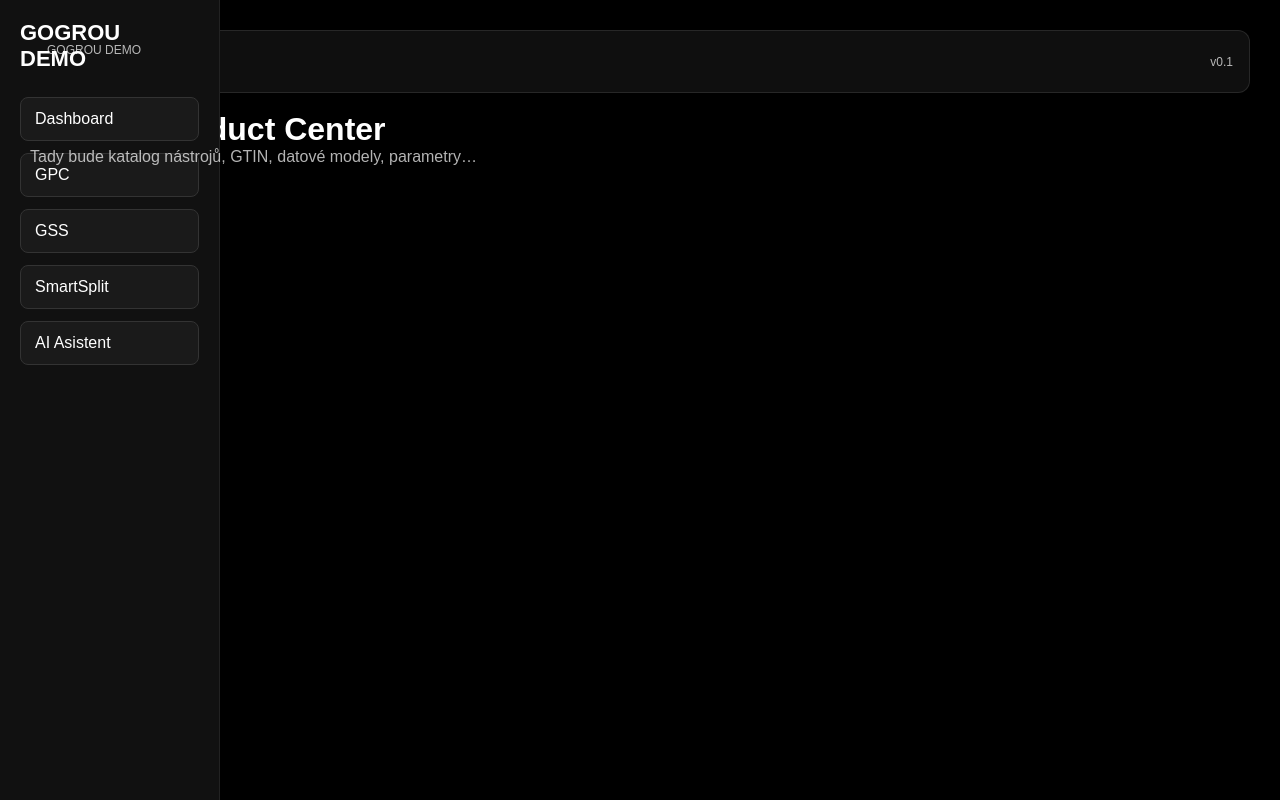
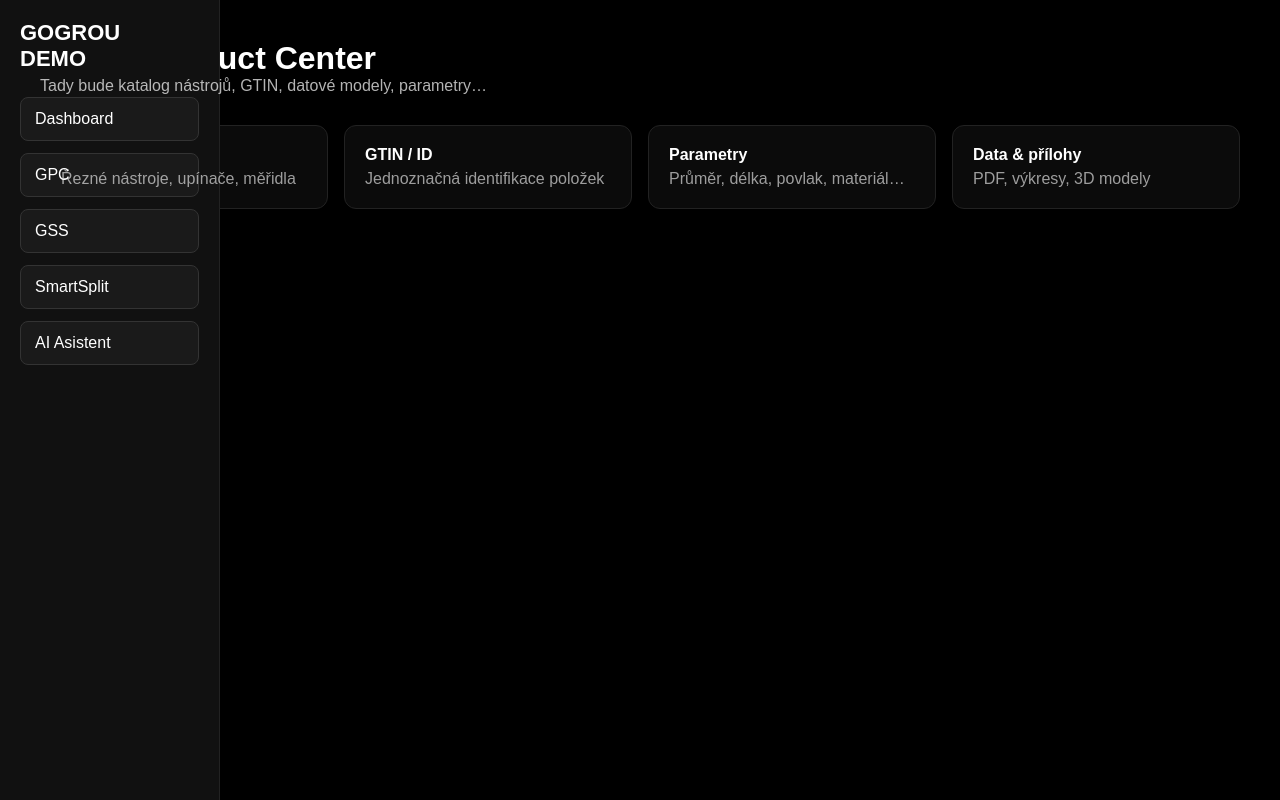
Before and after one commit to gogrou-app/gogrou-demo, a Next.js app: page /gpc in a window 1280 px wide. Built offline with nearby package versions, Linux system fonts and the light colour scheme.

Commit message:
Add dashboard page and stabilize GPC

```diff
--- a/app/gpc/page.js
+++ b/app/gpc/page.js
@@ -1,26 +1,53 @@
-"use client";
+export default function GPCPage() {
+  return (
+    <div style={{ padding: 40, color: "white" }}>
+      <h1>GPC – Product Center</h1>
 
-import { useEffect } from "react";
-import ContextHeader from "../components/ContextHeader";
-import { useAppContext } from "../context/AppContext";
-
-export const dynamic = "force-dynamic";
-
-export default function GpcPage() {
-  const { setModule } = useAppContext();
-
-  useEffect(() => {
-    setModule("GPC");
-  }, [setModule]);
-
-  return (
-    <div style={{ padding: 30, color: "white" }}>
-      <ContextHeader />
-
-      <h1>Gogrou Product Center</h1>
       <p style={{ opacity: 0.7 }}>
         Tady bude katalog nástrojů, GTIN, datové modely, parametry…
       </p>
+
+      <div
+        style={{
+          marginTop: 30,
+          display: "grid",
+          gridTemplateColumns: "repeat(auto-fit, minmax(260px, 1fr))",
+          gap: 16,
+        }}
+      >
+        <Card
+          title="Produkty"
+          desc="Řezné nástroje, upínače, měřidla"
+        />
+        <Card
+          title="GTIN / ID"
+          desc="Jednoznačná identifikace položek"
+        />
+        <Card
+          title="Parametry"
+          desc="Průměr, délka, povlak, materiál…"
+        />
+        <Card
+          title="Data & přílohy"
+          desc="PDF, výkresy, 3D modely"
+        />
+      </div>
     </div>
   );
 }
+
+function Card({ title, desc }) {
+  return (
+    <div
+      style={{
+        border: "1px solid #222",
+        borderRadius: 12,
+        padding: 20,
+        background: "#0b0b0b",
+      }}
+    >
+      <strong>{title}</strong>
+      <div style={{ opacity: 0.6, marginTop: 6 }}>{desc}</div>
+    </div>
+  );
+}
```
Also changed, not shown: app/dashboard/page.jsx (added, +66 -0 lines), app/page.jsx (+56 -3 lines).
